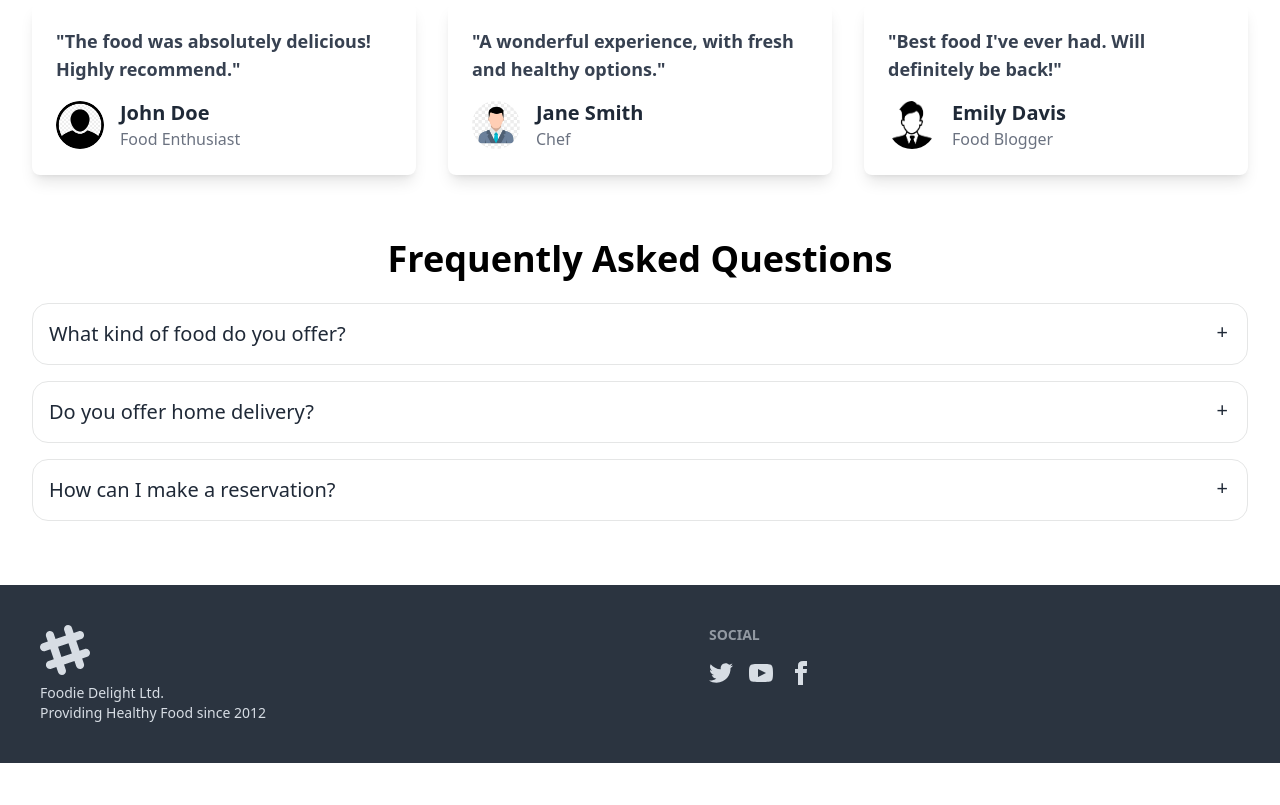
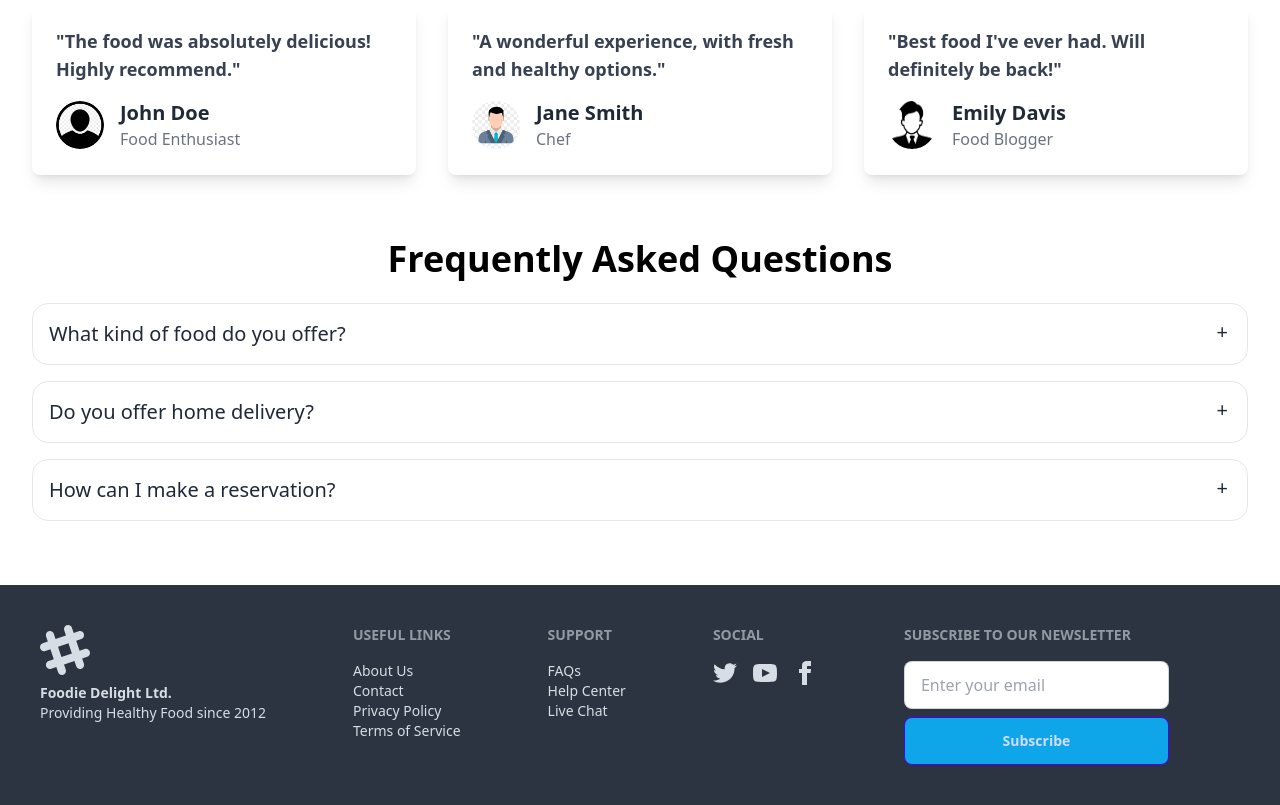
Before and after one commit to protim1451/bootcamp-assignment-2, a plain HTML site: page index.html in a window 1280 px wide. Shown: the part 880-1685 px from the top of the page. Before the commit the page ends 1643 px from the top, so only its background shows below. Drawn offline with nearby package versions, Linux system fonts and the light colour scheme; no server answers.

Commit message:
footer updated

```diff
--- a/index.html
+++ b/index.html
@@ -176,7 +176,7 @@
         </section>
 
     </main>
-    <footer class="footer bg-neutral text-neutral-content p-10">
+    <!-- <footer class="footer bg-neutral text-neutral-content p-10">
         <aside>
             <svg width="50" height="50" viewBox="0 0 24 24" xmlns="http://www.w3.org/2000/svg" fill-rule="evenodd"
                 clip-rule="evenodd" class="fill-current">
@@ -219,7 +219,84 @@
                 </a>
             </div>
         </nav>
+    </footer> -->
+    <footer class="footer bg-neutral text-neutral-content p-10">
+        <!-- Company Info -->
+        <aside>
+            <svg width="50" height="50" viewBox="0 0 24 24" xmlns="http://www.w3.org/2000/svg" fill-rule="evenodd"
+                clip-rule="evenodd" class="fill-current">
+                <path
+                    d="M22.672 15.226l-2.432.811.841 2.515c.33 1.019-.209 2.127-1.23 2.456-1.15.325-2.148-.321-2.463-1.226l-.84-2.518-5.013 1.677.84 2.517c.391 1.203-.434 2.542-1.831 2.542-.88 0-1.601-.564-1.86-1.314l-.842-2.516-2.431.809c-1.135.328-2.145-.317-2.463-1.229-.329-1.018.211-2.127 1.231-2.456l2.432-.809-1.621-4.823-2.432.808c-1.355.384-2.558-.59-2.558-1.839 0-.817.509-1.582 1.327-1.846l2.433-.809-.842-2.515c-.33-1.02.211-2.129 1.232-2.458 1.02-.329 2.13.209 2.461 1.229l.842 2.515 5.011-1.677-.839-2.517c-.403-1.238.484-2.553 1.843-2.553.819 0 1.585.509 1.85 1.326l.841 2.517 2.431-.81c1.02-.33 2.131.211 2.461 1.229.332 1.018-.21 2.126-1.23 2.456l-2.433.809 1.622 4.823 2.433-.809c1.242-.401 2.557.484 2.557 1.838 0 .819-.51 1.583-1.328 1.847m-8.992-6.428l-5.01 1.675 1.619 4.828 5.011-1.674-1.62-4.829z">
+                </path>
+            </svg>
+            <p>
+                <span class="font-bold">Foodie Delight Ltd.</span> <br>
+                Providing Healthy Food since 2012
+            </p>
+        </aside>
+
+        <!-- Useful Links -->
+        <nav>
+            <h6 class="footer-title">Useful Links</h6>
+            <ul>
+                <li><a class="link link-hover" href="#">About Us</a></li>
+                <li><a class="link link-hover" href="#">Contact</a></li>
+                <li><a class="link link-hover" href="#">Privacy Policy</a></li>
+                <li><a class="link link-hover" href="#">Terms of Service</a></li>
+            </ul>
+        </nav>
+
+        <!-- Support -->
+        <nav>
+            <h6 class="footer-title">Support</h6>
+            <ul>
+                <li><a class="link link-hover" href="#">FAQs</a></li>
+                <li><a class="link link-hover" href="#">Help Center</a></li>
+                <li><a class="link link-hover" href="#">Live Chat</a></li>
+            </ul>
+        </nav>
+
+        <!-- Social Links -->
+        <nav>
+            <h6 class="footer-title">Social</h6>
+            <div class="grid grid-flow-col gap-4">
+                <a href="#">
+                    <svg xmlns="http://www.w3.org/2000/svg" width="24" height="24" viewBox="0 0 24 24"
+                        class="fill-current">
+                        <path
+                            d="M24 4.557c-.883.392-1.832.656-2.828.775 1.017-.609 1.798-1.574 2.165-2.724-.951.564-2.005.974-3.127 1.195-.897-.957-2.178-1.555-3.594-1.555-3.179 0-5.515 2.966-4.797 6.045-4.091-.205-7.719-2.165-10.148-5.144-1.29 2.213-.669 5.108 1.523 6.574-.806-.026-1.566-.247-2.229-.616-.054 2.281 1.581 4.415 3.949 4.89-.693.188-1.452.232-2.224.084.626 1.956 2.444 3.379 4.6 3.419-2.07 1.623-4.678 2.348-7.29 2.04 2.179 1.397 4.768 2.212 7.548 2.212 9.142 0 14.307-7.721 13.995-14.646.962-.695 1.797-1.562 2.457-2.549z">
+                        </path>
+                    </svg>
+                </a>
+                <a href="#">
+                    <svg xmlns="http://www.w3.org/2000/svg" width="24" height="24" viewBox="0 0 24 24"
+                        class="fill-current">
+                        <path
+                            d="M19.615 3.184c-3.604-.246-11.631-.245-15.23 0-3.897.266-4.356 2.62-4.385 8.816.029 6.185.484 8.549 4.385 8.816 3.6.245 11.626.246 15.23 0 3.897-.266 4.356-2.62 4.385-8.816-.029-6.185-.484-8.549-4.385-8.816zm-10.615 12.816v-8l8 3.993-8 4.007z">
+                        </path>
+                    </svg>
+                </a>
+                <a href="#">
+                    <svg xmlns="http://www.w3.org/2000/svg" width="24" height="24" viewBox="0 0 24 24"
+                        class="fill-current">
+                        <path
+                            d="M9 8h-3v4h3v12h5v-12h3.642l.358-4h-4v-1.667c0-.955.192-1.333 1.115-1.333h2.885v-5h-3.808c-3.596 0-5.192 1.583-5.192 4.615v3.385z">
+                        </path>
+                    </svg>
+                </a>
+            </div>
+        </nav>
+
+        <!-- Newsletter Subscription -->
+        <div>
+            <h6 class="footer-title">Subscribe to our Newsletter</h6>
+            <form class="flex flex-col gap-2">
+                <input type="email" placeholder="Enter your email" class="input input-bordered w-full max-w-xs">
+                <button type="submit" class="btn btn-primary bg-sky-500 w-full max-w-xs">Subscribe</button>
+            </form>
+        </div>
     </footer>
+
     <script src="js/food.js"></script>
 </body>
 
```
